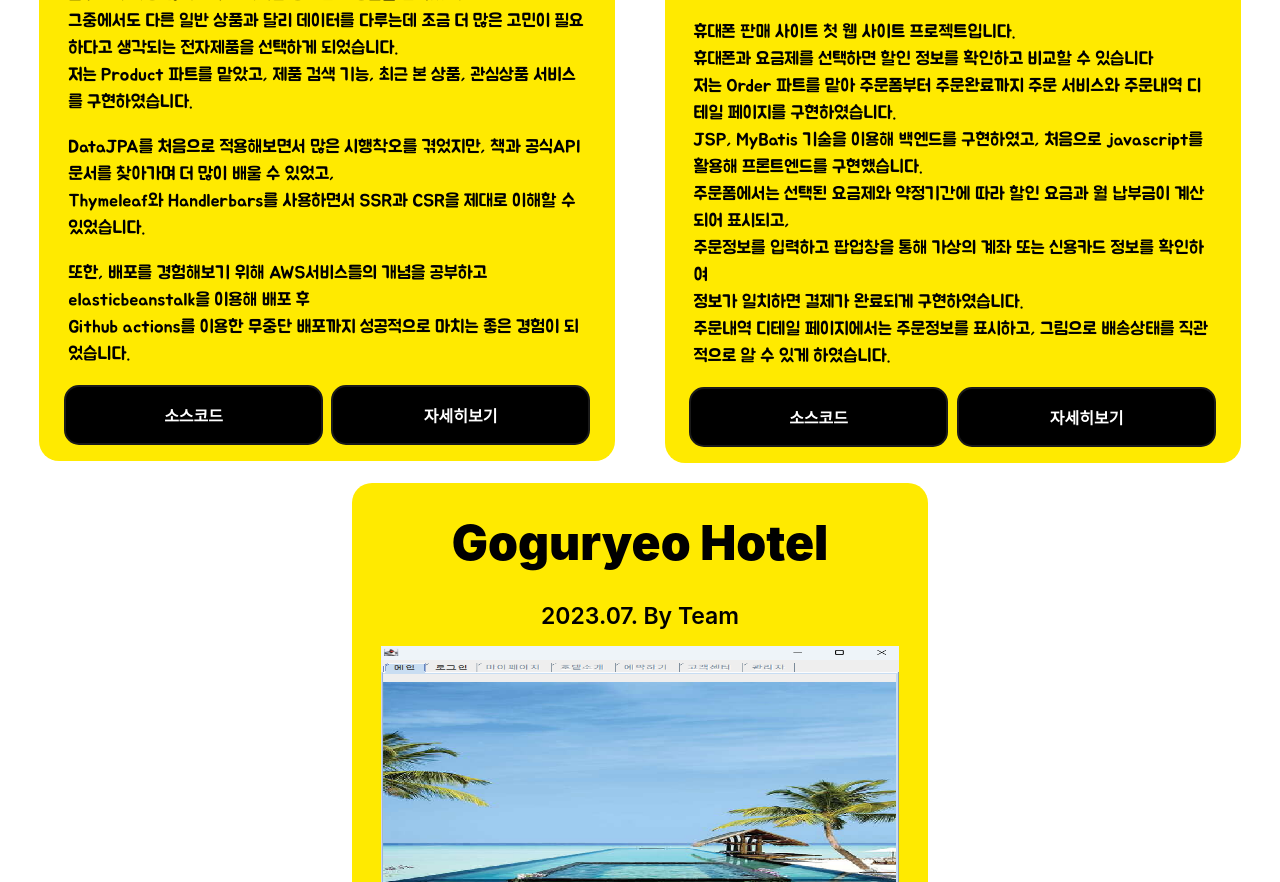
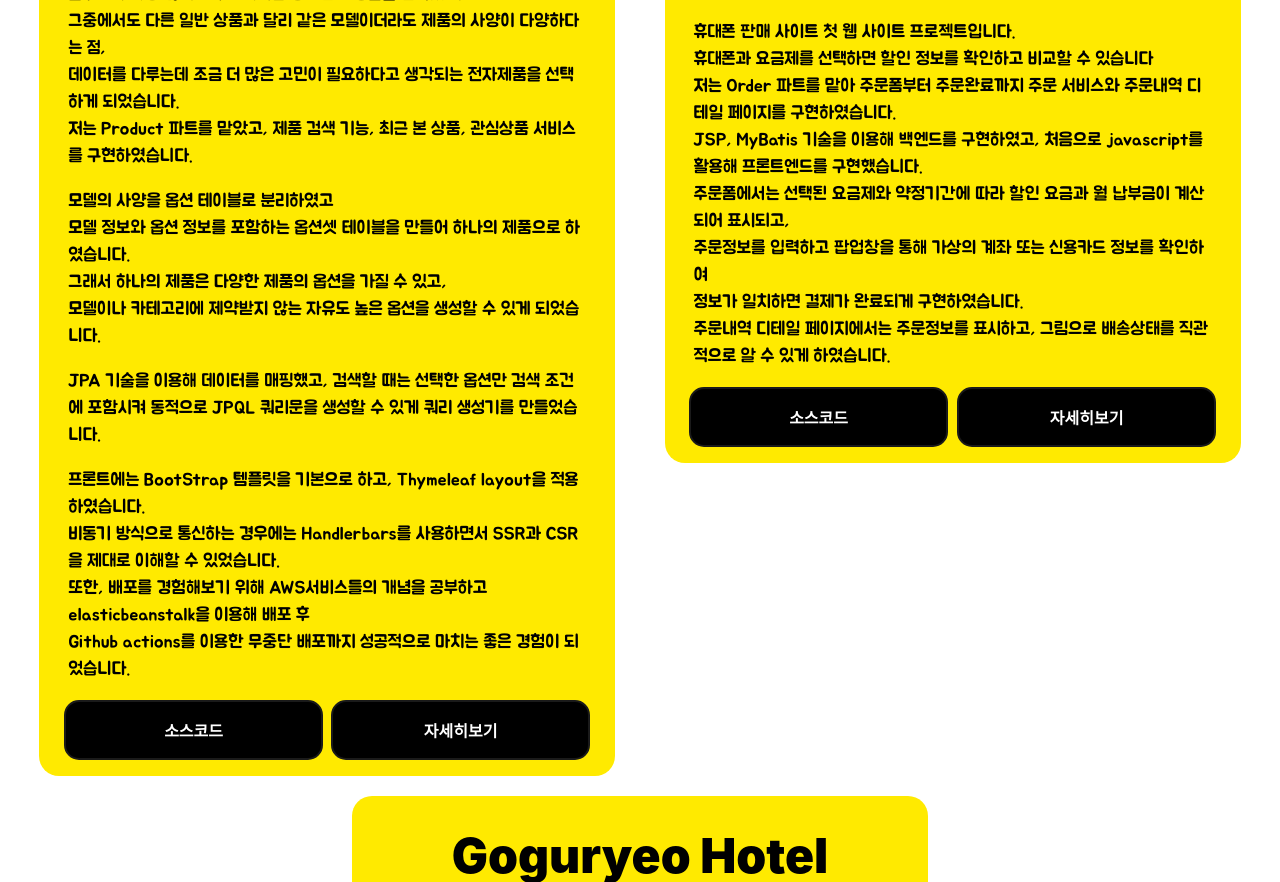
Before and after one commit to choliea/portfolio, a Vue app: page / in a window 1280 px wide. Shown: the part 2300-3182 px from the top of the page. Built offline with nearby package versions, Linux system fonts and the light colour scheme.

Commit message:
danaga description edit

```diff
--- a/src/App.vue
+++ b/src/App.vue
@@ -85,13 +85,23 @@ export default {
         description: `
           <p>전자제품 판매 사이트 다나와를 레퍼런스한 웹 사이트입니다.<br>
           실무에서 가장 많이 요구되어지는 형태인 쇼핑몰을 선택했고, <br>
-          그중에서도 다른 일반 상품과 달리 데이터를 다루는데 조금 더 많은 고민이 필요하다고 생각되는 전자제품을 선택하게 되었습니다. <br>
+          그중에서도 다른 일반 상품과 달리 같은 모델이더라도 제품의 사양이 다양하다는 점,<br>
+          데이터를 다루는데 조금 더 많은 고민이 필요하다고 생각되는 전자제품을 선택하게 되었습니다. <br>
           저는 Product 파트를 맡았고, 제품 검색 기능, 최근 본 상품, 관심상품 서비스를 구현하였습니다. </p>
 
-          <p>DataJPA를 처음으로 적용해보면서 많은 시행착오를 겪었지만, 책과 공식API 문서를 찾아가며 더 많이 배울 수 있었고, <br>
-          Thymeleaf와 Handlerbars를 사용하면서 SSR과 CSR을 제대로 이해할 수 있었습니다. </p>
+          <p>모델의 사양을 옵션 테이블로 분리하였고<br>
+          모델 정보와 옵션 정보를 포함하는 옵션셋 테이블을 만들어 하나의 제품으로 하였습니다. <br>
+          그래서 하나의 제품은 다양한 제품의 옵션을 가질 수 있고, <br>
+          모델이나 카테고리에 제약받지 않는 자유도 높은 옵션을 생성할 수 있게 되었습니다. <br>
 
-          <p>또한, 배포를 경험해보기 위해 AWS서비스들의 개념을 공부하고 elasticbeanstalk을 이용해 배포 후<br>
+          <p>
+          JPA 기술을 이용해 데이터를 매핑했고, 검색할 때는 선택한 옵션만 검색 조건에 포함시켜 동적으로 JPQL 쿼리문을 생성할 수 있게 쿼리 생성기를 만들었습니다.
+          </p>
+
+          <p>프론트에는 BootStrap 템플릿을 기본으로 하고, Thymeleaf layout을 적용하였습니다. <br>
+          비동기 방식으로 통신하는 경우에는 Handlerbars를 사용하면서 SSR과 CSR을 제대로 이해할 수 있었습니다. <br>
+
+          또한, 배포를 경험해보기 위해 AWS서비스들의 개념을 공부하고 elasticbeanstalk을 이용해 배포 후<br>
              Github actions를 이용한 무중단 배포까지 성공적으로 마치는 좋은 경험이 되었습니다.</p>
           `,
         readmeUrl: "https://youarethebestcoding.tistory.com/126",
```
